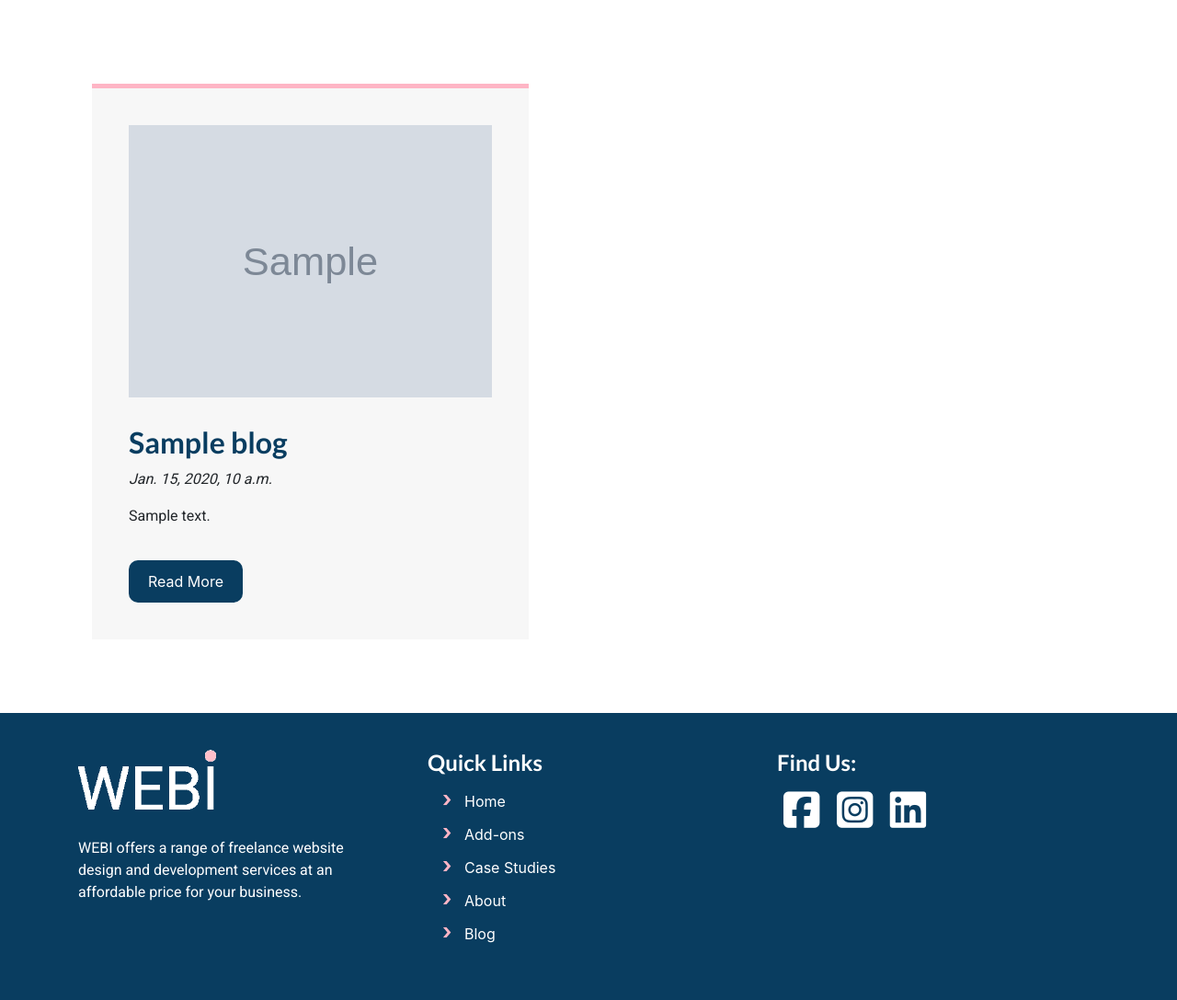
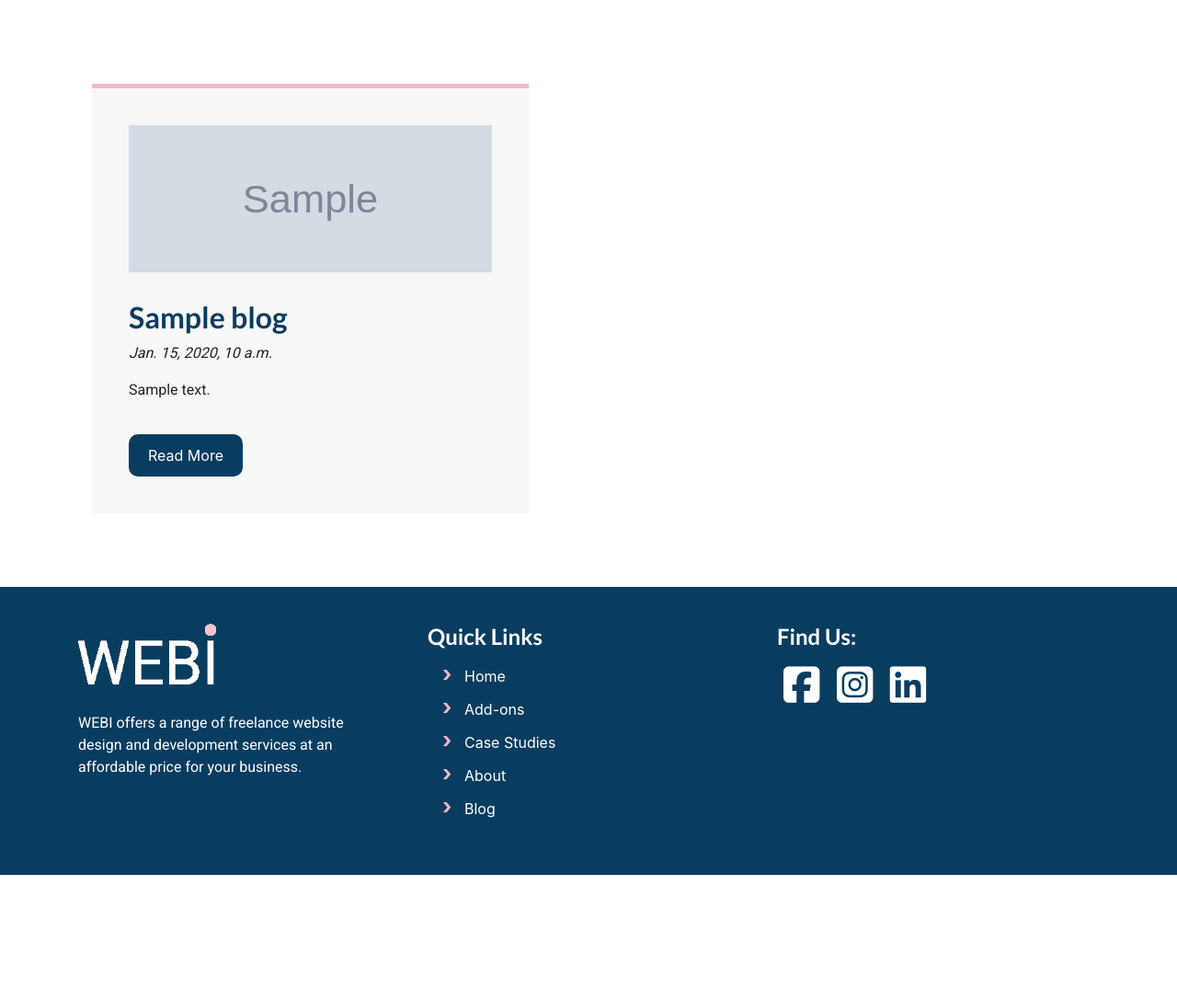
Before and after one commit to JessicaJuliet/webi, a Django app: template blog/templates/blog/blog.html in a window 1280 px wide. Shown: the part 417-1504 px from the top of the page at 92% size. After the commit the page ends 1368 px from the top, so only its background shows below. Run offline with Django 3.2, Linux system fonts and the light colour scheme; the template is opened without the code that fills it: most values are stand-ins (such as "Sample title", 1, 10 or a date in 2020); grey boxes marked "Sample" are stand-in pictures; some libraries are stand-ins or nearby versions.

Commit message:
Update css styling for images to prevent loss of aspect ratio

```diff
--- a/static/css/base.css
+++ b/static/css/base.css
@@ -248,11 +248,13 @@ footer .logo {
 }
 
 .blog-image, .casestudy-image {
-    object-fit: contain;
+    /* Resource: Crop image without losing aspect ratio - https://www.digitalocean.com/community/tutorials/css-cropping-images-object-fit */
+    width: 100%;
+    height: 190px;
+    object-fit: cover;
     padding-bottom: 30px;
-    width: 100%;
-    height: 100%;
 }
+
 
 .box {
     width: 100%;
```
